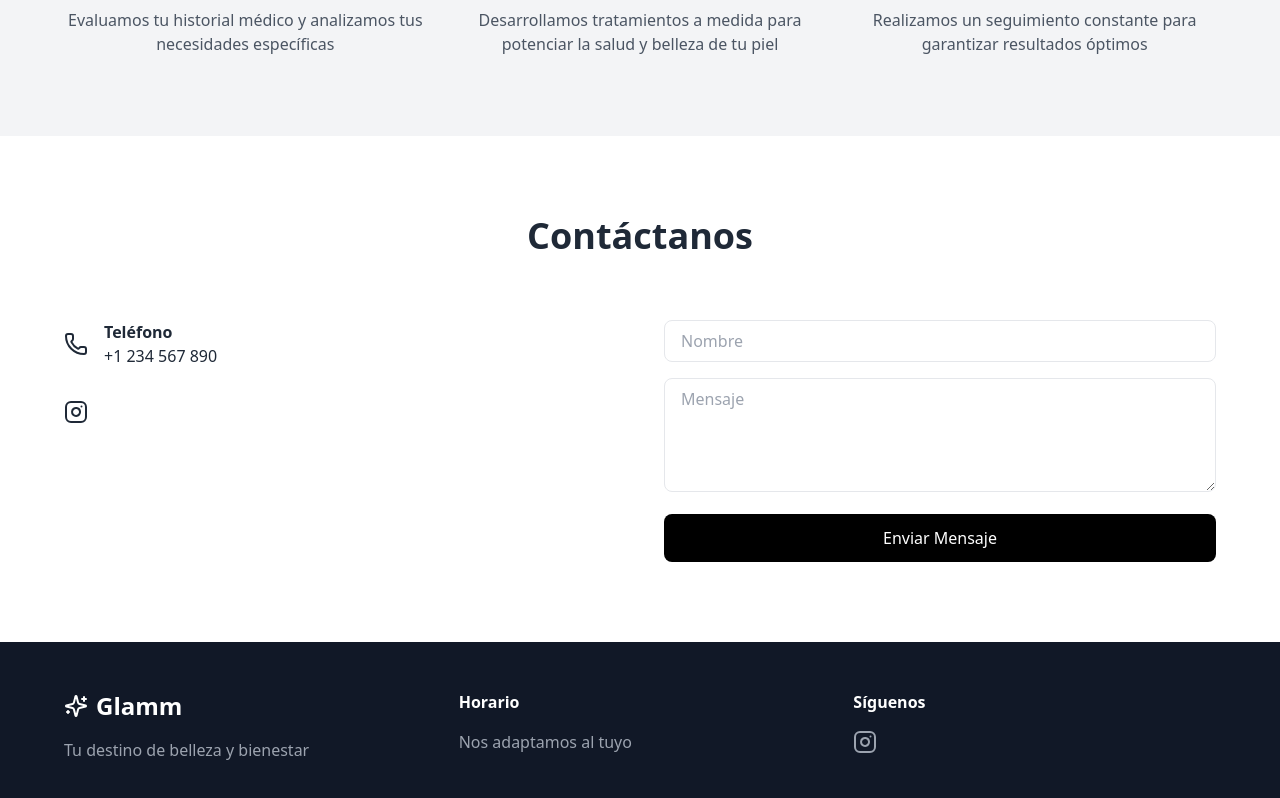
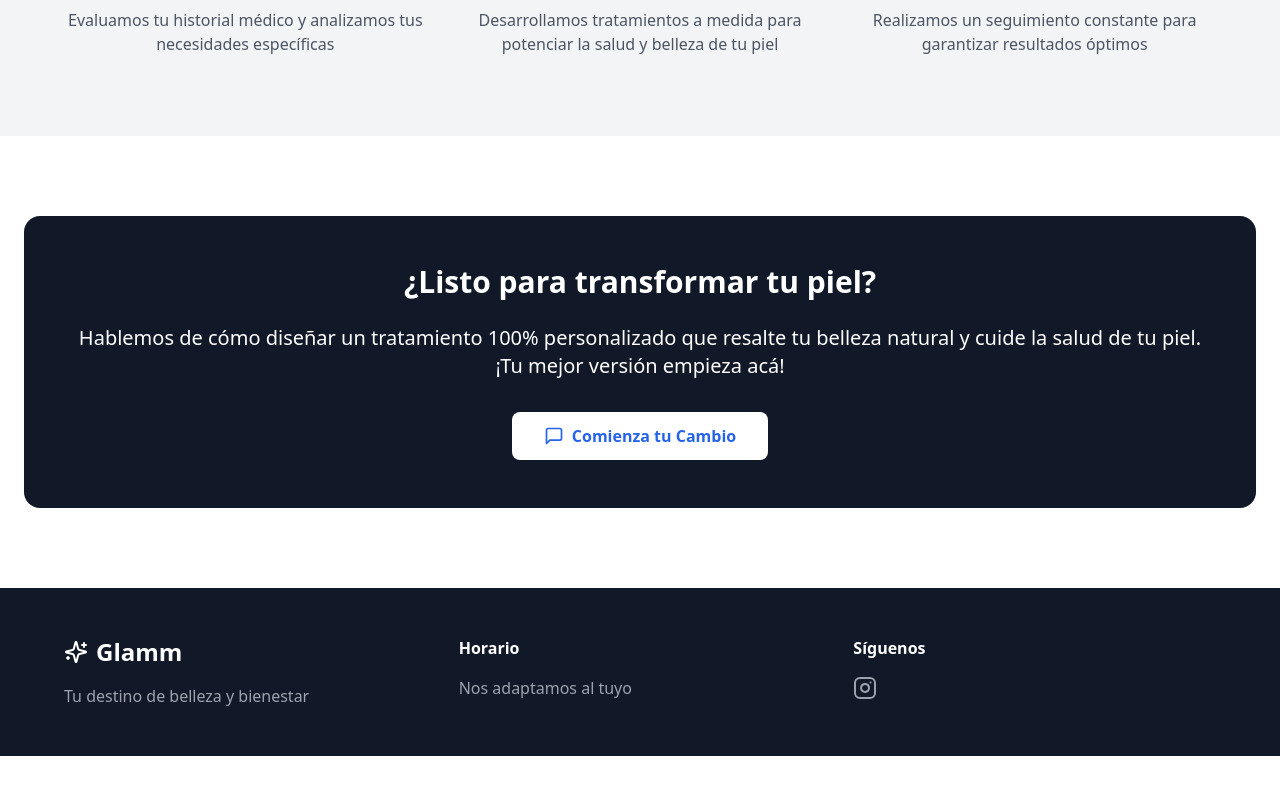
Before and after one commit to ZoTaD/Glamm, a React (Vite) app: page / in a window 1280 px wide. Shown: the part 1608-2406 px from the top of the page. After the commit the page ends 2364 px from the top, so only its background shows below. Built offline with nearby package versions, Linux system fonts and the light colour scheme.

Commit message:
Cambios en la ficha de contacto

```diff
--- a/src/App.tsx
+++ b/src/App.tsx
@@ -1,5 +1,5 @@
 import React from 'react';
-import { Sparkles, ClipboardCheck, Bandage, Activity, Phone,  Instagram } from 'lucide-react';
+import { Sparkles, ClipboardCheck, Bandage, Activity, MessageSquare, Instagram } from 'lucide-react';
 
 function App() {
   return (
@@ -100,57 +100,29 @@ function App() {
         </div>
       </section>
 
-      {/* Contact Section */}
-      <section id="contact" className="py-20 px-6">
-        <div className="max-w-6xl mx-auto">
-          <h2 className="text-4xl font-bold text-center mb-16">Contáctanos</h2>
-          <div className="grid md:grid-cols-2 gap-12">
-            <div>
-              <div className="flex items-center gap-4 mb-6">
-                <Phone className="w-6 h-6 text-black-500" />
-                <div>
-                  <h3 className="font-semibold">Teléfono</h3>
-                  <p>+1 234 567 890</p>
-                </div>
-              </div>
-              <div className="flex gap-4 mt-8">
-                <a href="#" className="text-black-500 hover:text-black-600">
-                  <Instagram className="w-6 h-6" />
-                </a>
-                {/* <a href="#" className="text-black-500 hover:text-black-600">
-                  <Facebook className="w-6 h-6" />
-                </a>
-                <a href="#" className="text-black-500 hover:text-black-600">
-                  <Mail className="w-6 h-6" />
-                </a> */}
-              </div>
+      {/* Contacto */}
+      <section id="contacto" className="py-20">
+        <div className="container mx-auto px-6">
+          <div className="bg-gray-900 !important rounded-2xl p-12 text-center text-white">
+            <h2 className="text-3xl font-bold mb-6">¿Listo para transformar tu piel?  </h2>
+            <p className="text-xl mb-8">
+              Hablemos de cómo diseñar un tratamiento 100% personalizado que resalte tu belleza natural y cuide la salud de tu piel. ¡Tu mejor versión empieza acá!
+            </p>
+            <div className="flex justify-center space-x-6">
+              <a
+                href="https://wa.me/5492323510968?text=Hola%20glamm%20estetica,%20quiero%20transformar%20mi%20piel%20coordinamos%20un%20turno?"
+                target="_blank"
+                rel="noopener noreferrer"
+                className="px-8 py-3 bg-white text-blue-600 font-semibold rounded-lg hover:bg-blue-50 flex items-center"
+              >
+                <MessageSquare className="mr-2 h-5 w-5" />
+                Comienza tu Cambio
+              </a>
             </div>
-            <form className="space-y-4">
-              <input
-                type="text"
-                placeholder="Nombre"
-                className="w-full px-4 py-2 rounded-lg border focus:outline-none focus:ring-2 focus:ring-pink-500"
-              />
-              {/* <input
-                type="email"
-                placeholder="Email"
-                className="w-full px-4 py-2 rounded-lg border focus:outline-none focus:ring-2 focus:ring-pink-500"
-              /> */}
-              <textarea
-                placeholder="Mensaje"
-                rows={4}
-                className="w-full px-4 py-2 rounded-lg border focus:outline-none focus:ring-2 focus:ring-pink-500"
-              ></textarea>
-              <button
-                type="submit"
-                className="w-full bg-black !important text-white px-6 py-3 rounded-lg hover:bg-gray-800 transition"
-              >
-                Enviar Mensaje
-              </button>
-            </form>
           </div>
         </div>
       </section>
+
 
       {/* Footer */}
       <footer className="bg-gray-900 text-white py-12 px-6">
@@ -173,7 +145,7 @@ function App() {
           <div>
             <h4 className="font-semibold mb-4">Síguenos</h4>
             <div className="flex gap-4">
-              <a href="#" className="text-gray-400 hover:text-white">
+              <a href="https://www.instagram.com/glamm.estetica_?igsh=N2I0eW5iNG9kbDky" className="text-gray-400 hover:text-white">
                 <Instagram className="w-6 h-6" />
               </a>
               {/* <a href="#" className="text-gray-400 hover:text-white">
```
